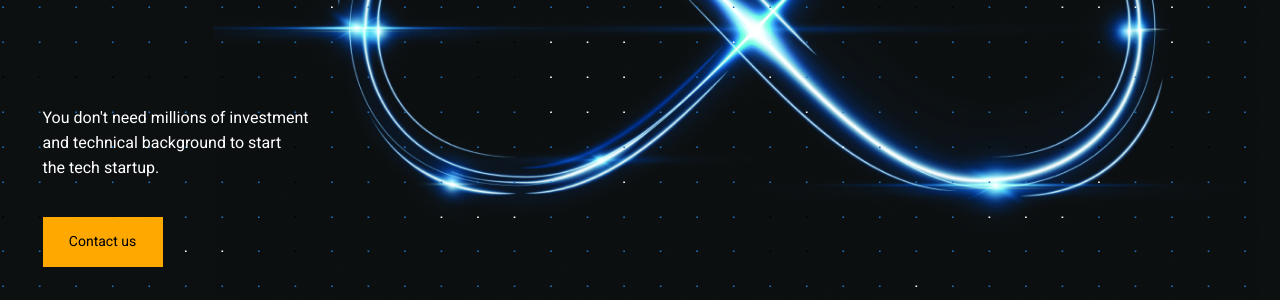
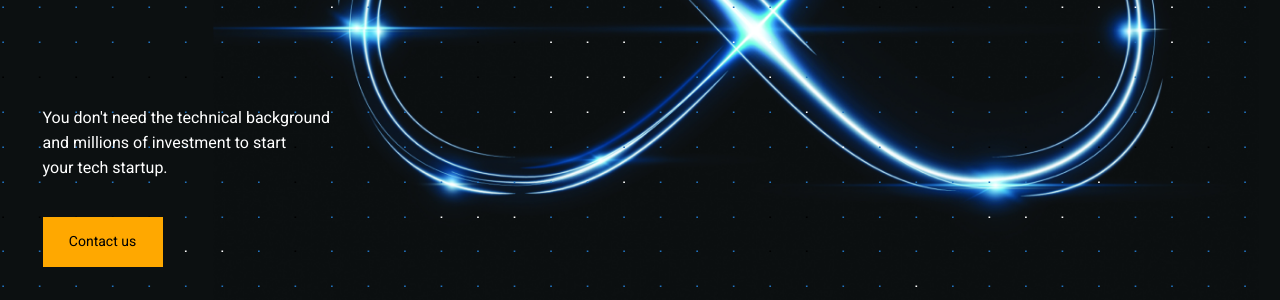
Before and after one commit to chachik/chachik.github.io, a Jekyll site: the page built from index.html, in a window 1280 px wide and 900 px high. Shown: the part 379-679 px from the top of the window. Built offline with Jekyll 4.4.1, drawn with Linux system fonts in a browser that asks for light colours; some of the changed text lies outside the part shown.

```diff
--- a/_layouts/default.html
+++ b/_layouts/default.html
@@ -85,7 +85,8 @@
 							<img src="{{ site.baseurl }}/images/logo-with-name.svg" alt="ENFORS engineering for startups!">
 						</a>
 						<p>www.enfors.tech</p>
-						<p>Copyright &copy;ENFORS. Engineering for Startups. 2019</p>
+						<p>Copyright &copy; ENFORS 2019. Kyiv, Ukraine</p>
+						<p>Kyiv, Ukraine</p>
 					</div>
 					<!-- <div class="right-part-mobile">
 						<p>Subscribe to our news and blog posts</p>
@@ -100,7 +101,7 @@
 							</a>
 						</div>
 						<div class="right-part">
-							<p>Copyright &copy;ENFORS. Engineering for Startups. 2019</p>
+							<p>Copyright &copy; ENFORS 2019. Kyiv, Ukraine</p>
 						</div>
 						<div style="clear: both;"></div>
 					</div>
--- a/index.html
+++ b/index.html
@@ -18,9 +18,9 @@
 								<img class="dot-img" src="{{ site.baseurl }}/images/dot.svg">
 							</div>
 							<div class="text-box">
-								<p>You don't need millions of investment<br/>
-									and technical background to start<br/>
-									the tech startup.</p>
+								<p>You don't need the technical background<br/>
+									and millions of investment to start<br/>
+									your tech startup.</p>
 							</div>
 							<div class="btn-holder">
 								<a class="btn btn-default" href="#section-7">Contact us</a>
```
